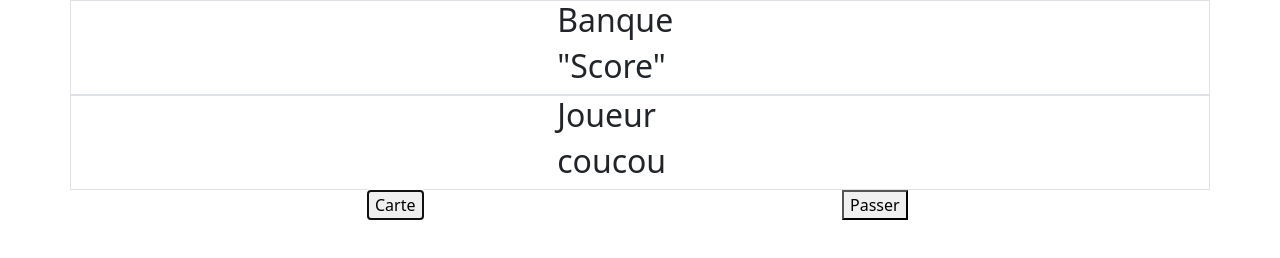
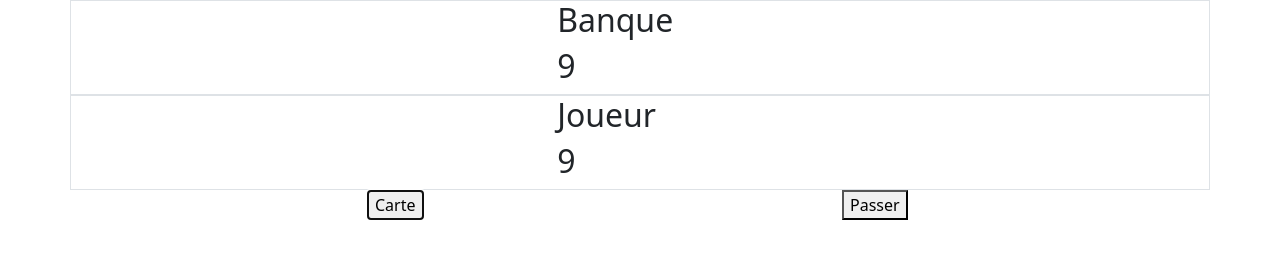
Before and after one commit to ElisabethDuong/projet-trio-BlackJack, a plain HTML site: page index.html in a window 1280 px wide. Both pictures are taken after a click on the button "Carte". Drawn offline with nearby package versions, Linux system fonts and the light colour scheme; files that its build step writes are made by us from their sources.

Commit message:
fonction piocher

```diff
--- a/asset/js/main.js
+++ b/asset/js/main.js
@@ -1,17 +1,25 @@
 $(document).ready(function () {
     var joueur = 0;
-    var min = 16;
-    var max = 21;
-    var banque = Math.floor(Math.random() * (max - min) - min);
+    var banque = 0;
 
-    function draw() {
-        min = 1;
-        max = 10;
+    function carteJoueur() {
+        var min = 1;
+        var max = 10;
         joueur = joueur + (Math.floor(Math.random() * (max - min)) + min);
         console.log(joueur)
     }
-    $("#carte").click(function(){
-        draw()
-        $("#joueur").html("coucou");
+
+    function carteBanque() {
+        var min = 1;
+        var max = 10;
+        banque = banque + (Math.floor(Math.random() * (max - min)) + min);
+        console.log(banque)
+    }
+
+    $("#carte").click(function () {
+        carteJoueur();
+        $("#joueur").html(joueur);
+        carteBanque();
+        $("#banque").html(banque);
     });
 })
--- a/index.html
+++ b/index.html
@@ -17,7 +17,7 @@
         <div class="row border">
             <div class="col-6 offset-5">
                 <h2>Banque</h2>
-                <h2 id="banque">"Score"</h2>
+                <h2 id="banque"></h2>
             </div>
         </div>
         <div class="row border">
```
